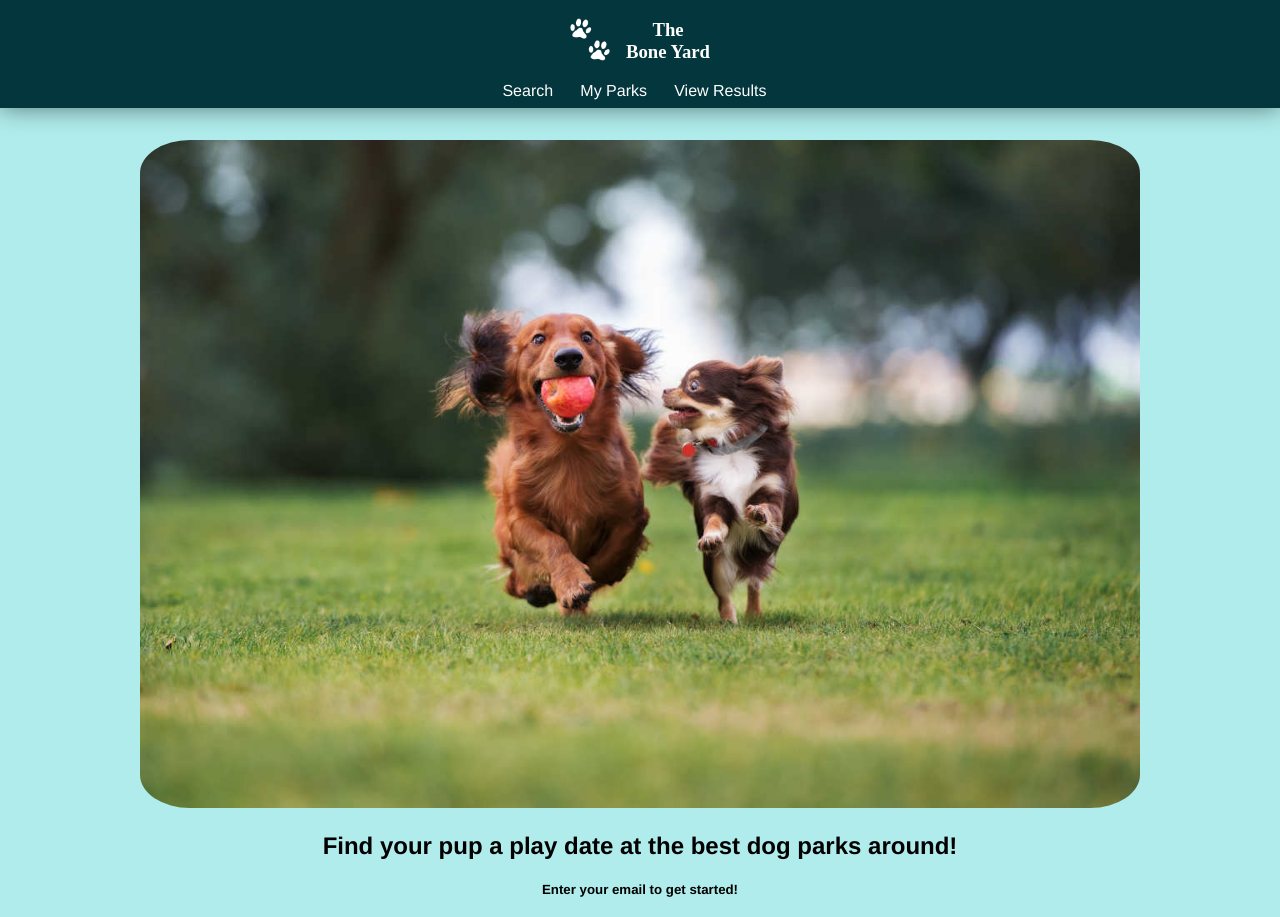
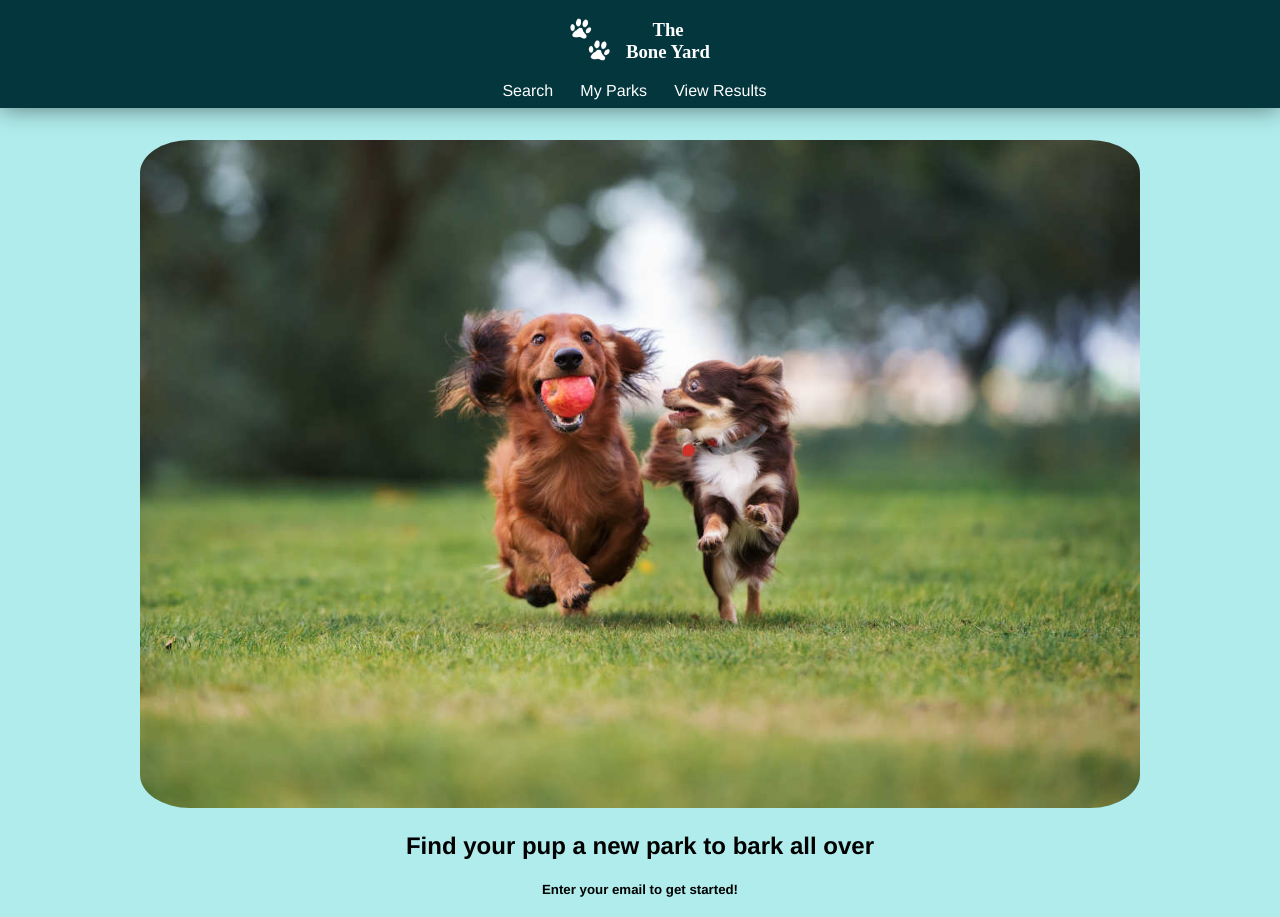
Before and after one commit to the-bone-yard/frontend, a Vue app: page / in a window 1280 px wide. Shown: the top 917 px of the page. Built offline with nearby package versions, Linux system fonts and the light colour scheme; no server answers; a web font is replaced by a local one.

Commit message:
Change welcome message due to current features

```diff
--- a/src/views/TheHome.vue
+++ b/src/views/TheHome.vue
@@ -5,7 +5,7 @@
       alt="Picture of two dogs playing in the grass."
       src="../assets/dogs_playing_home.jpeg"
     />
-    <h2>Find your pup a play date at the best dog parks around!</h2>
+    <h2>Find your pup a new park to bark all over</h2>
     <Email v-if="$store.state.homeChildComp === 'Email'" />
     <FindPark v-else />
   </section>
```
